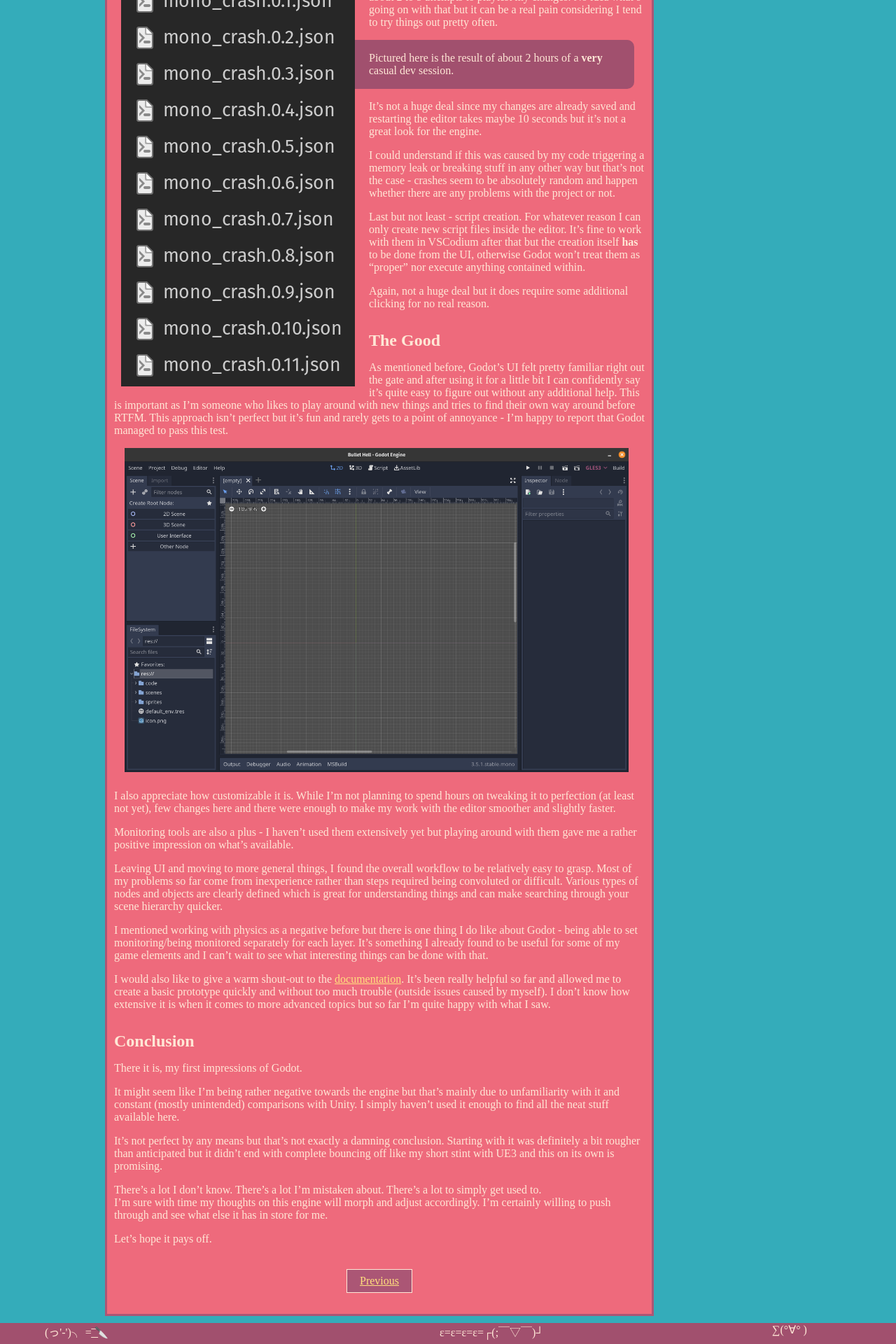
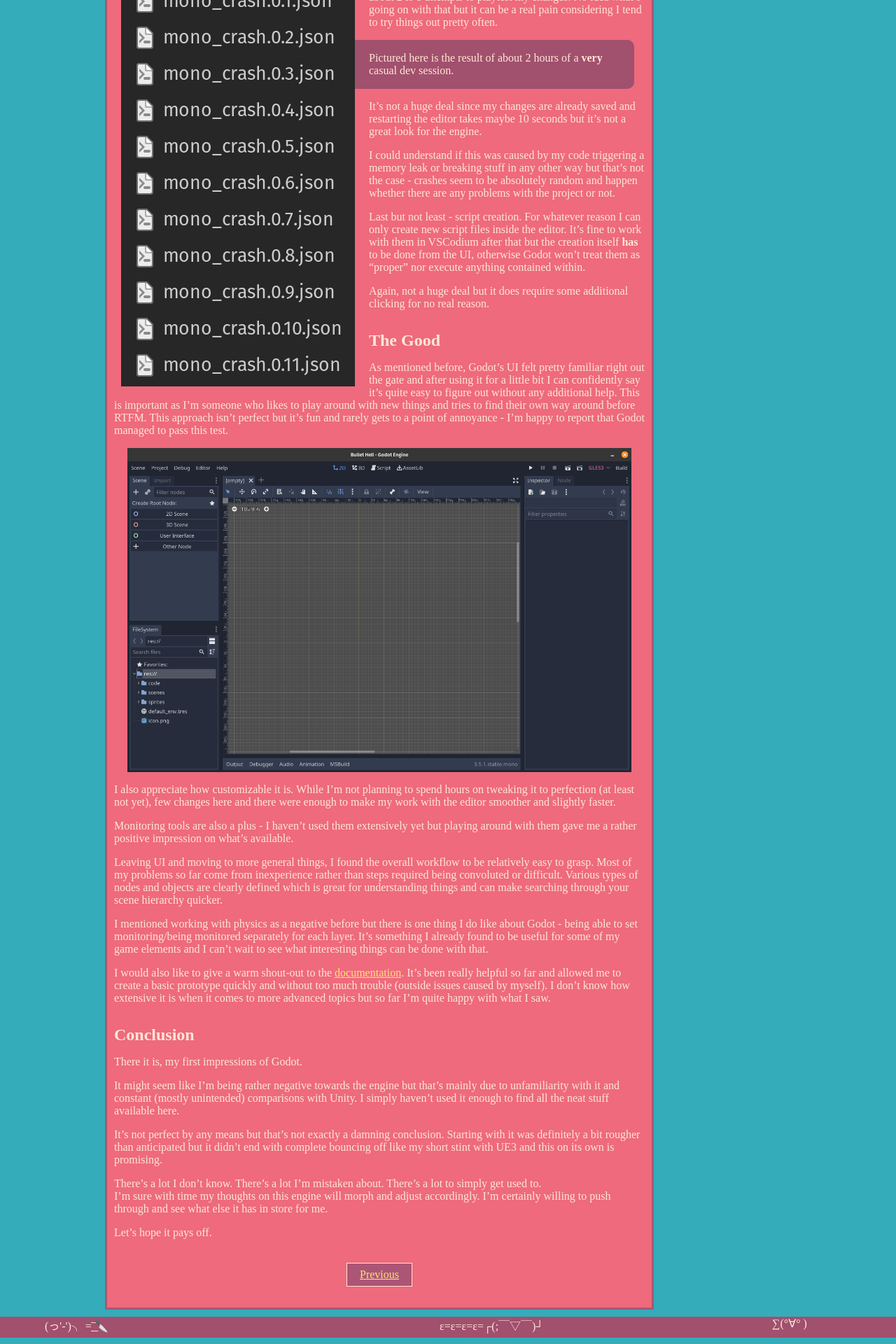
Before and after one commit to DA-I0/DA-I0.github.io, a Jekyll site: the page built from _posts/2023-01-29-Godot-rough-beginnings.md, in a window 1280 px wide. Shown: the part 1213-3133 px from the top of the page at 70% size. Built offline with Jekyll 4.4.1, drawn with Linux system fonts in a browser that asks for light colours.

Commit message:
Fixed post formatting & css

```diff
--- a/_sass/main.scss
+++ b/_sass/main.scss
@@ -61,8 +61,11 @@
 }
 
 img {
-  margin: 0 3% 5px 2%;
-  width: 95%;
+  display: flex;
+  align-self: center;
+  margin: 0 auto 5px auto;
+  max-width: 95%;
+  width: auto;
 }
 
 .img-small {
```
Also changed, not shown: _posts/2023-01-20-Chronicles-of-an-unfulfilled-dev.md (+1 -1 lines).
